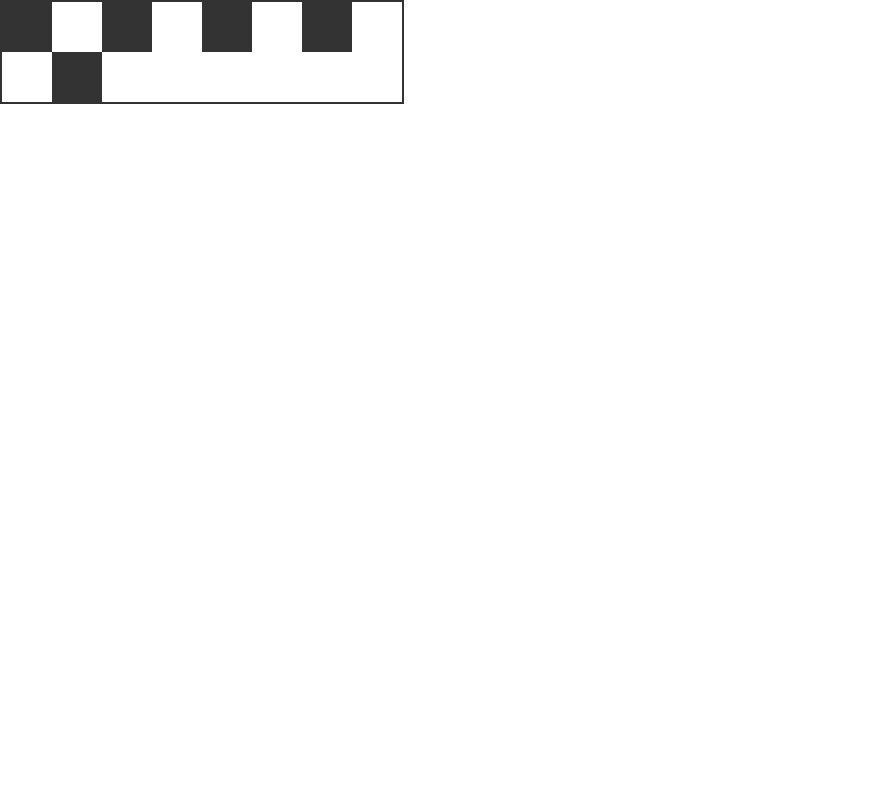
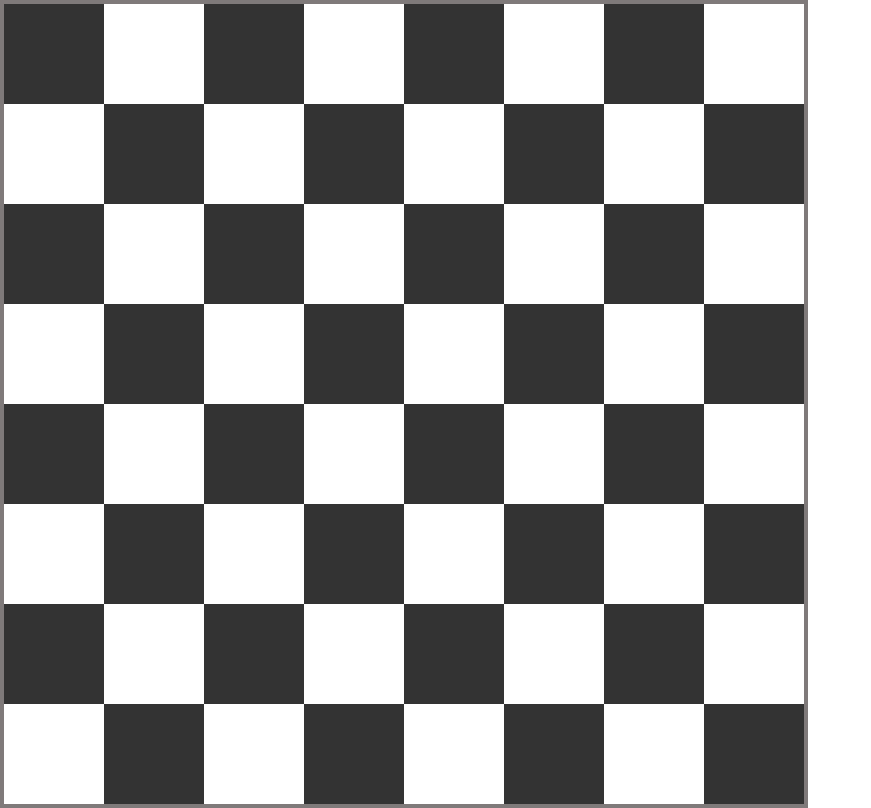
Before and after one commit to iamneo-production/dafcfcbfddcafaabffafddafeaebcdddcafceabdacff, a website: page public/index.html in a window 1280 px wide. Shown: the whole page, without its empty margins (0-871 px from the left). Drawn offline with Linux system fonts and the light colour scheme.

Commit message:
Backup Commit

```diff
--- a/public/index.html
+++ b/public/index.html
@@ -21,9 +21,73 @@
         <div class="row" id="row2">
             <div class="box white" id="box9"></div>
             <div class="box black" id="box10"></div>
-
+            <div class="box white" id="box11"></div>
+            <div class="box black" id="box12"></div>
+            <div class="box white" id="box13"></div>
+            <div class="box black" id="box14"></div>
+            <div class="box white" id="box15"></div>
+            <div class="box black" id="box16"></div>
         </div>
-        <!-- Add more rows as needed -->
+        <div class="row" id="row3">
+            <div class="box black" id="box1"></div>
+            <div class="box white" id="box2"></div>
+            <div class="box black" id="box3"></div>
+            <div class="box white" id="box4"></div>
+            <div class="box black" id="box5"></div>
+            <div class="box white" id="box6"></div>
+            <div class="box black" id="box7"></div>
+            <div class="box white" id="box8"></div>
+        </div>
+        <div class="row" id="row4">
+            <div class="box white" id="box9"></div>
+            <div class="box black" id="box10"></div>
+            <div class="box white" id="box11"></div>
+            <div class="box black" id="box12"></div>
+            <div class="box white" id="box13"></div>
+            <div class="box black" id="box14"></div>
+            <div class="box white" id="box15"></div>
+            <div class="box black" id="box16"></div>
+        </div>
+        <div class="row" id="row5">
+            <div class="box black" id="box1"></div>
+            <div class="box white" id="box2"></div>
+            <div class="box black" id="box3"></div>
+            <div class="box white" id="box4"></div>
+            <div class="box black" id="box5"></div>
+            <div class="box white" id="box6"></div>
+            <div class="box black" id="box7"></div>
+            <div class="box white" id="box8"></div>
+        </div>
+        <div class="row" id="row6">
+            <div class="box white" id="box9"></div>
+            <div class="box black" id="box10"></div>
+            <div class="box white" id="box11"></div>
+            <div class="box black" id="box12"></div>
+            <div class="box white" id="box13"></div>
+            <div class="box black" id="box14"></div>
+            <div class="box white" id="box15"></div>
+            <div class="box black" id="box16"></div>
+        </div>
+        <div class="row" id="row7">
+            <div class="box black" id="box1"></div>
+            <div class="box white" id="box2"></div>
+            <div class="box black" id="box3"></div>
+            <div class="box white" id="box4"></div>
+            <div class="box black" id="box5"></div>
+            <div class="box white" id="box6"></div>
+            <div class="box black" id="box7"></div>
+            <div class="box white" id="box8"></div>
+        </div>
+        <div class="row" id="row8">
+            <div class="box white" id="box9"></div>
+            <div class="box black" id="box10"></div>
+            <div class="box white" id="box11"></div>
+            <div class="box black" id="box12"></div>
+            <div class="box white" id="box13"></div>
+            <div class="box black" id="box14"></div>
+            <div class="box white" id="box15"></div>
+            <div class="box black" id="box16"></div>
+        </div>
     </div>
 </body>
 </html>
--- a/public/style.css
+++ b/public/style.css
@@ -1,36 +1,30 @@
-/* Reset some default styles */
 body, html {
     margin: 0;
     padding: 0;
 }
 
-/* Style the chessboard container */
 .board {
     display: inline-block;
-    border: 2px solid #333; /* Border for the chessboard */
+    border: 4px solid #7f7a7a;
 }
 
-/* Style the rows */
 .row {
     display: flex;
 }
 
-/* Style the individual boxes */
 .box {
-    width: 50px;
-    height: 50px;
+    width: 100px;
+    height: 100px;
     text-align: center;
     line-height: 50px;
     font-size: 18px;
 }
 
-/* Style the black boxes */
 .black {
     background-color: #333;
     color: white;
 }
 
-/* Style the white boxes */
 .white {
     background-color: #fff;
     color: black;
```
